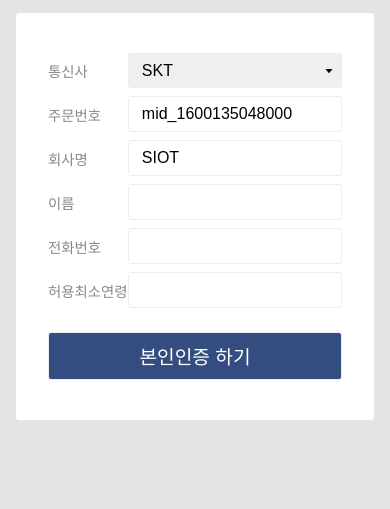
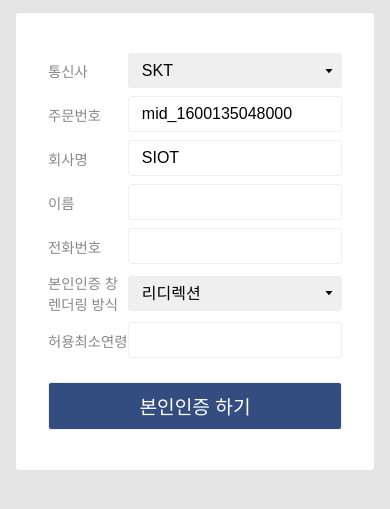
Before and after one commit to iamport/iamport-cordova, a website: page example/www/certification.html in a window 390 px wide. Shown: the part 83-592 px from the top of the page. Drawn offline with Linux system fonts and the light colour scheme; some packages are replaced by stand-ins of ours.

Commit message:
[본인인증] iframe 방식 허용 위한 파라미터 is_frame 추가

```diff
--- a/example/www/certification.html
+++ b/example/www/certification.html
@@ -53,6 +53,17 @@
                 <input type="number" id="phone" name="phone">
               </li>
               <li>
+                <label for="is_iframe">본인인증 창 렌더링 방식</label>
+                <select name="is_iframe" id="is_iframe">
+                  <option value="false">리디렉션</option>
+                  <option value="true">Iframe</option>
+                </select>
+                <svg viewBox="0 0 1024 1024" focusable="false" class="" data-icon="caret-down" width="1em" height="1em" fill="currentColor" aria-hidden="true">
+                  <path d="M840.4 300H183.6c-19.7 0-30.7 20.8-18.5 35l328.4 380.8c9.4 10.9 27.5 10.9 37 0L858.9 335c12.2-14.2 1.2-35-18.5-35z">
+                  </path>
+                </svg>
+              </li>
+              <li>
                 <label for="min_age">허용최소연령</label>
                 <input type="number" id="min_age" name="min_age">
               </li>
--- a/example/www/js/certification.js
+++ b/example/www/js/certification.js
@@ -13,6 +13,7 @@ document.getElementById('iamport-certification').addEventListener('submit', func
   var name = form['name'].value;
   var phone = form['phone'].value;
   var min_age = form['min_age'].value;
+  var is_iframe = form['is_iframe'].value;
 
   var titleOptions = {
     text: '아임포트 코르도바 테스트',
@@ -28,7 +29,8 @@ document.getElementById('iamport-certification').addEventListener('submit', func
     company,
     name,
     phone,
-    min_age
+    min_age,
+    is_iframe: is_iframe === 'true',
   };
   var params = {
     titleOptions: titleOptions,
```
Also changed, not shown: www/IamportCordova.js (+7 -2 lines).
